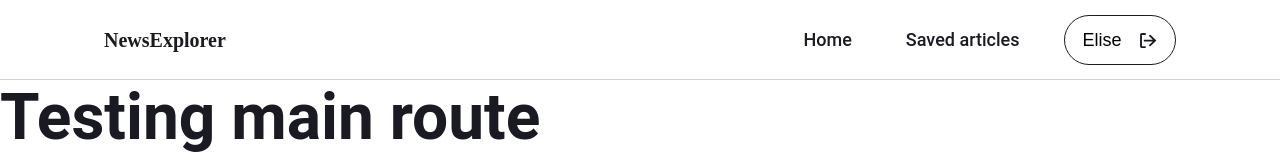
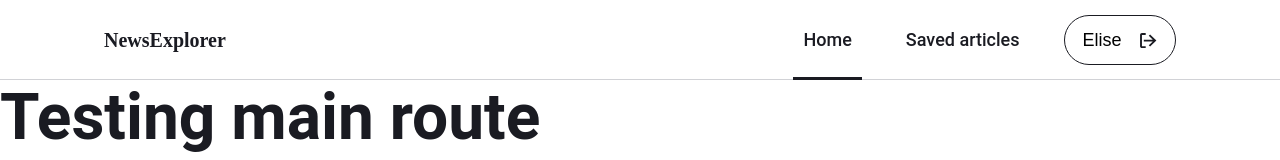
Before and after one commit to rileydanejohnston/news-explorer-frontend, a React (Create React App) app: page / in a window 1280 px wide. Shown: the top 160 px of the page. Built offline with nearby package versions, Linux system fonts and the light colour scheme.

Commit message:
feat: NavItems are underlined according to app's path

```diff
--- a/src/components/App/App.js
+++ b/src/components/App/App.js
@@ -13,7 +13,7 @@ function App() {
       <GlobalStyle />
       <Header loggedIn={true}/>
       <Switch>
-        <ProtectedRoute exact path='/saved-news' loggedIn={false}>
+        <ProtectedRoute exact path='/saved-news' loggedIn={true}>
           <h1>Testing saved-news route</h1>
         </ProtectedRoute>
         <Route exact path='/'>
--- a/src/components/Navigation/Navigation.js
+++ b/src/components/Navigation/Navigation.js
@@ -1,16 +1,34 @@
 import React from 'react'
+import { useLocation } from 'react-router-dom/cjs/react-router-dom.min'
 import {
   Nav,
   NavItem,
+  NavItemActive,
   NavButton,
   LogoutSymbol,
 } from './styledNavigation'
 
 export default function Navigation({ loggedIn }) {
+
+  const location = useLocation();
+
   return (
     <Nav>
-      <NavItem to='/'>Home</NavItem>
-      { loggedIn && <NavItem to='/saved-news'>Saved articles</NavItem> }
+      { location.pathname === '/'  ?
+        ( <NavItemActive to='/'>Home</NavItemActive> )
+          :
+        ( <NavItem to='/'>Home</NavItem> )
+      }
+      {
+    // 1) show 'saved articles' link IF user is signed in
+    // 2. if we are on the 'saved articles' path, return the active link (with underline), otherwise return the standard link
+      loggedIn &&
+      ( location.pathname === '/saved-news' ?
+        ( <NavItemActive to='/saved-news'>Saved articles</NavItemActive> )
+          :
+        ( <NavItem to='/saved-news'>Saved articles</NavItem> )
+      )}
+
       { loggedIn ?
         ( <NavButton>Elise<LogoutSymbol /></NavButton> )
         :
--- a/src/components/Navigation/styledNavigation.js
+++ b/src/components/Navigation/styledNavigation.js
@@ -20,9 +20,10 @@ export const NavItem = styled(NavLink)`
   align-items: center;
   padding: 0 10px;
   height: 100%;
-  &:hover {
-    box-shadow: 0px -3px 0px 0px #1A1B22 inset;
-  }
+`;
+
+export const NavItemActive = styled(NavItem)`
+  box-shadow: 0px -3px 0px 0px #1A1B22 inset;
 `;
 
 export const NavButton = styled.button`
```
